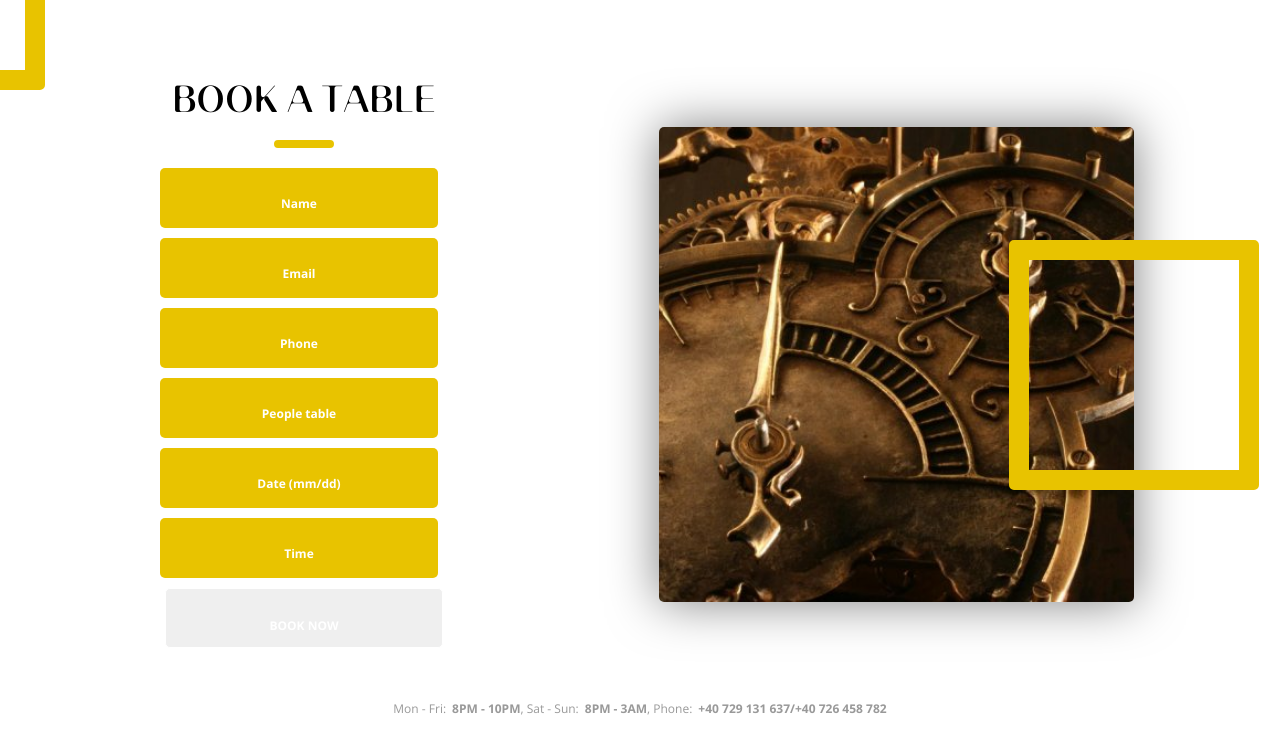
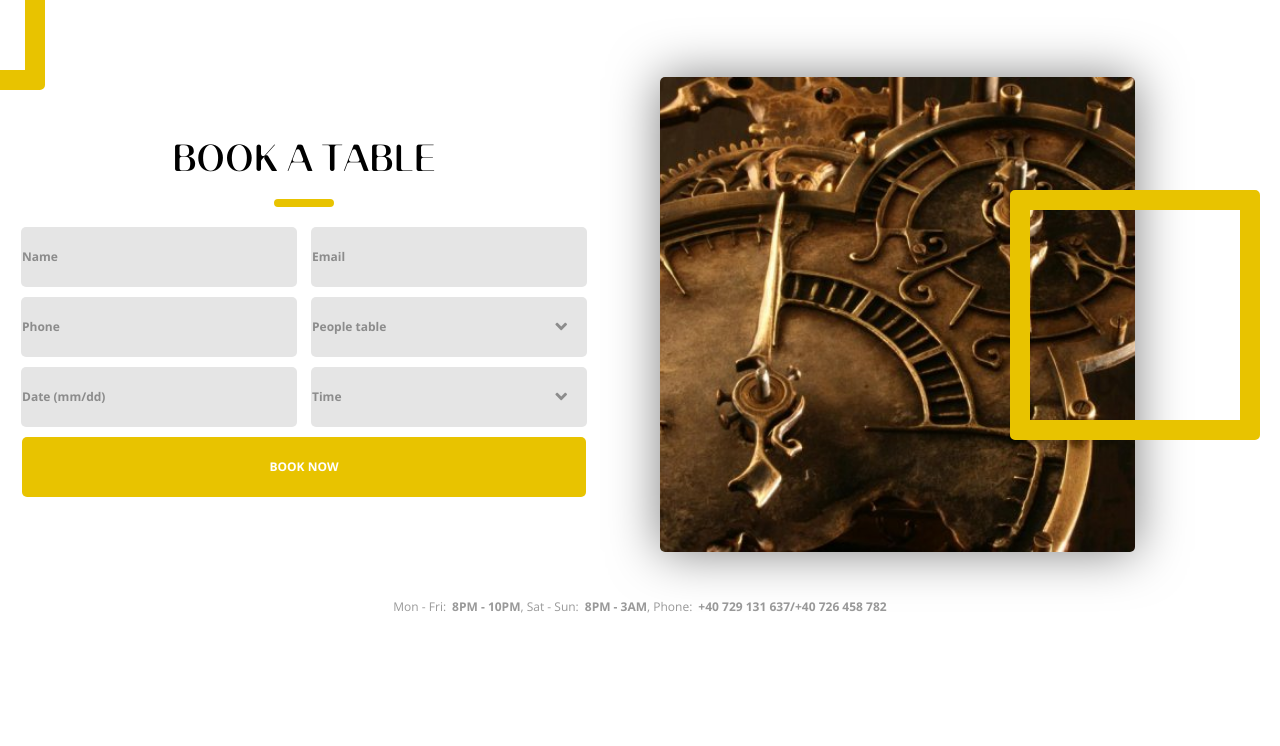
Before and after one commit to alinushka/HUNGRY-PEOPLE, a plain HTML site: page index.html in a window 1280 px wide. Shown: the part 2051-2797 px from the top of the page. After the commit the page ends 2709 px from the top, so only its background shows below. Drawn offline with nearby package versions, Linux system fonts and the light colour scheme.

Commit message:
create: table

```diff
--- a/index.html
+++ b/index.html
@@ -1,23 +1,19 @@
 <!DOCTYPE html>
 <html lang="en">
+
 <head>
   <meta charset="UTF-8" />
   <meta name="keywords" content="restaurant, London, Hungry people" />
-    <meta
-      name="description"
-      content="The best restaurant in London «Hungry people»"
-    />
+  <meta name="description" content="The best restaurant in London «Hungry people»" />
   <meta name="viewport" content="width=device-width, initial-scale=1.0" />
   <title>Hungry people</title>
   <link rel="shortcut icon" href="/favicon.ico" type="image/x-icon" />
   <link rel="icon" href="/favicon.ico" type="image/x-icon" />
   <link rel="preconnect" href="https://fonts.gstatic.com" />
-    <link
-      href="https://fonts.googleapis.com/css2?family=Open+Sans:wght@400;700&display=swap"
-      rel="stylesheet"
-    />
+  <link href="https://fonts.googleapis.com/css2?family=Open+Sans:wght@400;700&display=swap" rel="stylesheet" />
   <link rel="stylesheet" href="css/style.css" />
 </head>
+
 <body>
   <header class="header">
     <div class="container">
@@ -28,9 +24,7 @@
           <a href="#" class="header-nav__link">team</a>
           <a href="#" class="header-nav__link">booking</a>
         </nav>
-          <a href="#" class="header-logo"
-            ><img src="img/wheel.png" alt="WHEEL" class="header-logo__image"
-          /></a>
+        <a href="#" class="header-logo"><img src="img/wheel.png" alt="WHEEL" class="header-logo__image" /></a>
         <nav class="header-nav">
           <a href="#" class="header-nav__link">menu</a>
           <a href="#" class="header-nav__link">galerie</a>
@@ -40,9 +34,7 @@
       </div>
       <!-- header-menu -->
       <div class="header-center">
-          <span class="header-schedule"
-            >Mon - Fri: 8PM - 10PM, Sat - Sun: 8PM - 3AM</span
-          >
+        <span class="header-schedule">Mon - Fri: 8PM - 10PM, Sat - Sun: 8PM - 3AM</span>
         <!-- /.header-schedule -->
         <div class="header-title">
           <span class="header-title__1">RESTAURANT</span>
@@ -53,33 +45,17 @@
             <a href="#" class="button button-outline">explore</a>
           </div>
           <a href="#" class="header-arrow">
-              <img
-                src="img/arrow.svg"
-                alt="Arrow down"
-                class="header-arrow__img"
-              />
+            <img src="img/arrow.svg" alt="Arrow down" class="header-arrow__img" />
           </a>
         </div>
         <!-- /.header-title -->
         <div class="header-contacts">
-            <a href="#" class="header-contacts__icon"
-              ><img
-                src="img/facebook.svg"
-                alt="facebook"
-                class="header-contacts__icon__img"
-            /></a>
-            <a href="#" class="header-contacts__icon"
-              ><img
-                src="img/twitter.svg"
-                alt="twitter"
-                class="header-contacts__icon__img"
-            /></a>
-            <a href="#" class="header-contacts__icon"
-              ><img
-                src="img/instagram.svg"
-                alt="instagram"
-                class="header-contacts__icon__img"
-            /></a>
+          <a href="#" class="header-contacts__icon"><img src="img/facebook.svg" alt="facebook"
+              class="header-contacts__icon__img" /></a>
+          <a href="#" class="header-contacts__icon"><img src="img/twitter.svg" alt="twitter"
+              class="header-contacts__icon__img" /></a>
+          <a href="#" class="header-contacts__icon"><img src="img/instagram.svg" alt="instagram"
+              class="header-contacts__icon__img" /></a>
         </div>
         <!-- /.header-contacts -->
       </div>
@@ -157,13 +133,14 @@
           <h2 class="title table-title">book a table</h2>
           <div class="table-line"></div>
           <div class="table-buttons">
-              <button class="button table-button table-button--yellow">Name</button>
-              <button class="button table-button table-button--yellow">Email</button>
-              <button class="button table-button table-button--yellow">Phone</button>
-              <button class="button table-button table-button--yellow">People table</button>
-              <button class="button table-button table-button--yellow">Date (mm/dd)</button>
-              <button class="button table-button table-button--yellow">Time</button>
-              <button class="button table-button table-button--grey">book now</button>
+            <button class="button table-button table-button--grey table-button--grey--margin">Name</button>
+            <button class="button table-button table-button--grey ">Email</button>
+            <button class="button table-button table-button--grey table-button--grey--margin">Phone</button>
+            <button class="button table-button table-button--grey ">People table<img src="img/arrow-dark.svg" alt="arrow" class="table-arrow"></button>
+            <button class="button table-button table-button--grey table-button--grey--margin">Date (mm/dd)</button>
+            <button class="button table-button table-button--grey">Time <img src="img/arrow-dark.svg" alt="arrow"
+                class="table-arrow"></button>
+            <button class="button table-button table-button--yellow">book now</button>
 
           </div>
         </div>
@@ -173,13 +150,19 @@
           <img src="../img/clock.jpg" alt="Clock" class="image table-img" />
         </div>
         <!-- table-picture -->
-          </div >
-          <span class="table-schedule"> Mon - Fri:&ensp;<span class="table-schedule__time">8PM - 10PM</span>, Sat - Sun:&ensp;<span class="table-schedule__time">8PM - 3AM</span>, Phone:&ensp;<span class="table-schedule__time">+40 729 131 637/+40 726 458 782</span></span>
+      </div>
+      <span class="table-schedule"> Mon - Fri:&ensp;<span class="table-schedule__time">8PM - 10PM</span>, Sat -
+        Sun:&ensp;<span class="table-schedule__time">8PM - 3AM</span>, Phone:&ensp;<span
+          class="table-schedule__time">+40 729 131 637/+40 726 458 782</span></span>
     </div>
     </div>
     <!-- /.container -->
   </section>
-    <!-- /.specialties -->
+  <!-- /.table -->
+
+
+
   <script src="js/main.js" defer></script>
 </body>
+
 </html>
--- a/sass/_variables.sass
+++ b/sass/_variables.sass
@@ -1,8 +1,9 @@
 $text-white: #FFFFFF
 $text-black: #000000
 $details: #E8C300
-$menu: #333333
+$menu: rgba(51, 51, 51, 0.5)
 $time: rgba(51, 51, 51, 0.5)
+$button-grey: #e5e5e5
 =fontB
   font-family: "Banny-BoldRound",sans-serif
 =fontO
--- a/sass/blocks/_table.sass
+++ b/sass/blocks/_table.sass
@@ -39,29 +39,37 @@
     +fontO
     &__time
       font-weight: bold
+  &-arrow
+    margin-right: 19px
+    position: absolute
+    right: 0
+    top: 0
+    margin-top: 24px
+    margin-bottom: 24px
+    width: 12px
+    height: 9px
   &-buttons
-    max-width: 565px
+    max-width: 567px
   &-button
+    font-size: 12px
+    line-height: 20px
+    font-weight: bold
+    color: $text-white
+    padding: 0px
+    position: relative
     margin-bottom: 10px
-    width: 278px
-    height: 60px
-    &--yellow
-      margin-right: 10px
-      background-color: $details
-      font-family: 'Open Sans', sans-serif
-      font-weight: bold
-      font-size: 12px
-      line-height: 20px
-      color: $text-white
-      padding: 25px 63px
     +fontO
     &--grey
-      padding: 27px 74px
-      border: 1px solid $text-white
-      font-family: 'Open Sans', sans-serif
-      font-weight: bold
-      font-size: 12px
-      line-height: 20px
+      text-align: left
+      background-color: $button-grey
+      color: $menu
+      width: 276px
+      height: 60px
+      &--margin
+        margin-right: 10px
+    &--yellow
+      background-color: $details
       text-transform: uppercase
-      color: $text-white
-    +fontO
+      width: 564px
+      height: 60px
+      margin-bottom: 0
```
Also changed, not shown: css/style.css, img/arrow-dark.svg (added), 1 other file. Lines whose indentation alone changed are shown as unchanged.
